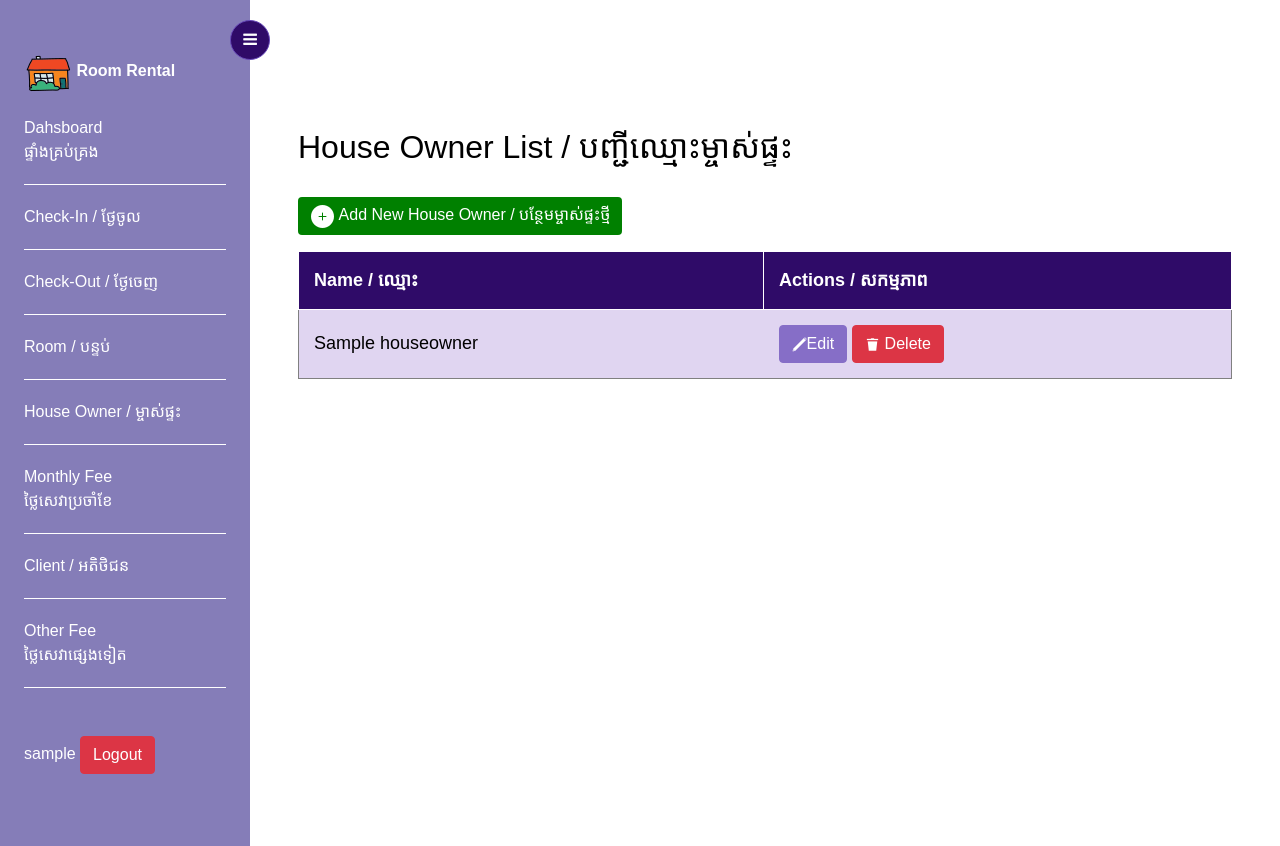
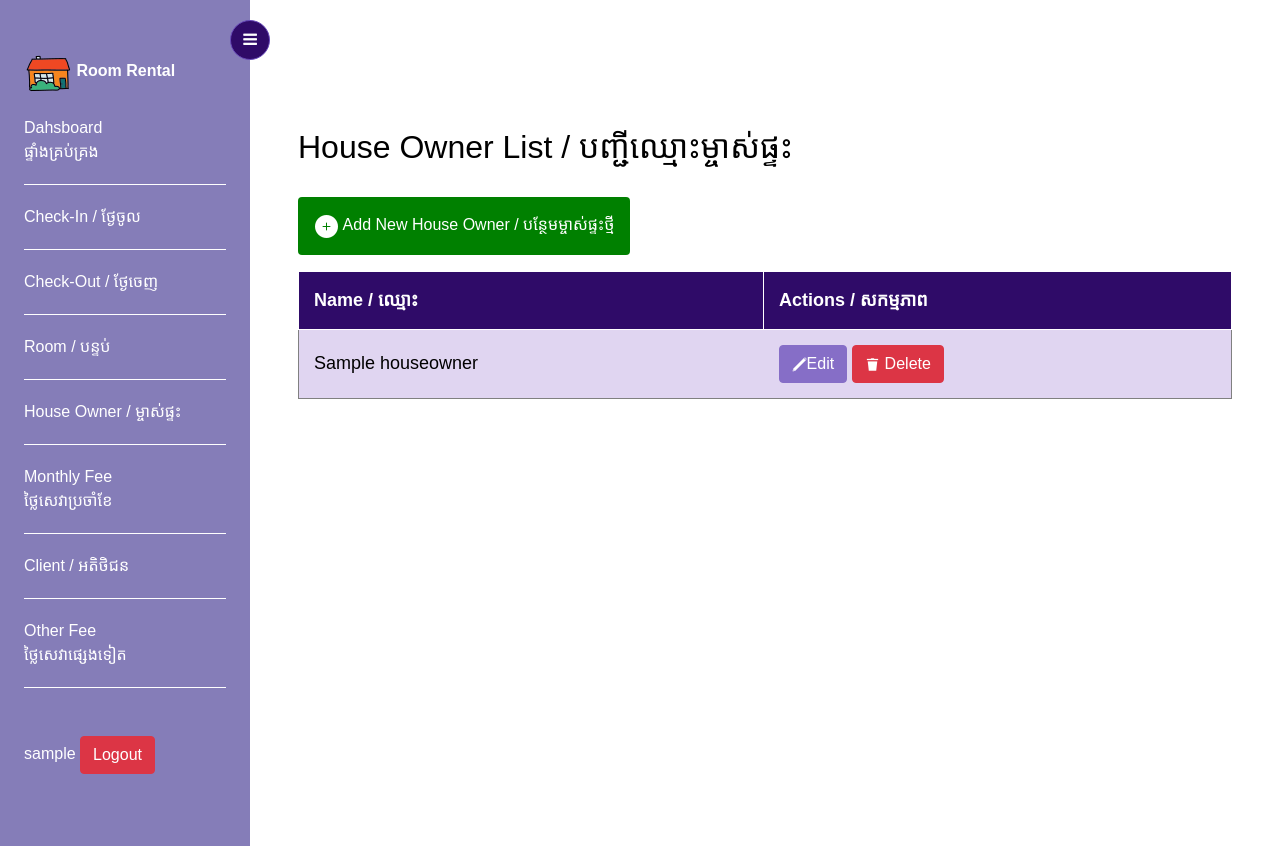
Before and after one commit to monykappa/Room-Rental, a Django app: page /house_owner/ in a window 1280 px wide. Run offline with Django 4.2, Linux system fonts and the light colour scheme; a user stored in the database is signed in; tables that the repository leaves empty hold one stand-in row (values such as "Sample post"); parts of the project's set-up code (start-up, migrations or seed data) failed here and were passed over; some libraries are stand-ins or nearby versions.

Commit message:
add a lil style to button

```diff
--- a/templates/dashboard/client.html
+++ b/templates/dashboard/client.html
@@ -21,6 +21,7 @@ Client
             <option value="desc">Latest to Oldest</option>
             <option value="asc">Oldest to Latest</option>
         </select>
+        <a href="{% url 'dashboard:client' %}" class="btn btn-danger ml-3"> Reset</a>
     </div>
 
 
--- a/templates/dashboard/house_owner/house_owner.html
+++ b/templates/dashboard/house_owner/house_owner.html
@@ -60,7 +60,7 @@ House Owner / ម្ចាស់ផ្ទះ
 <div class="house-owner-ctn">
     <h2>House Owner List / បញ្ជីឈ្មោះម្ចាស់ផ្ទះ</h2>
     <a href="{% url 'dashboard:add_house_owner' %}">
-        <button class="btn btn-primary" style="margin:2vh 0; background-color: green; border: none;"><img
+        <button class="btn btn-primary p-3" style="margin:2vh 0; background-color: green; border: none;"><img
                 src="{% static 'img/icons8-add-25.png' %}"> Add New House Owner / បន្ថែមម្ចាស់ផ្ទះថ្មី</button>
     </a>
     <table>
```
